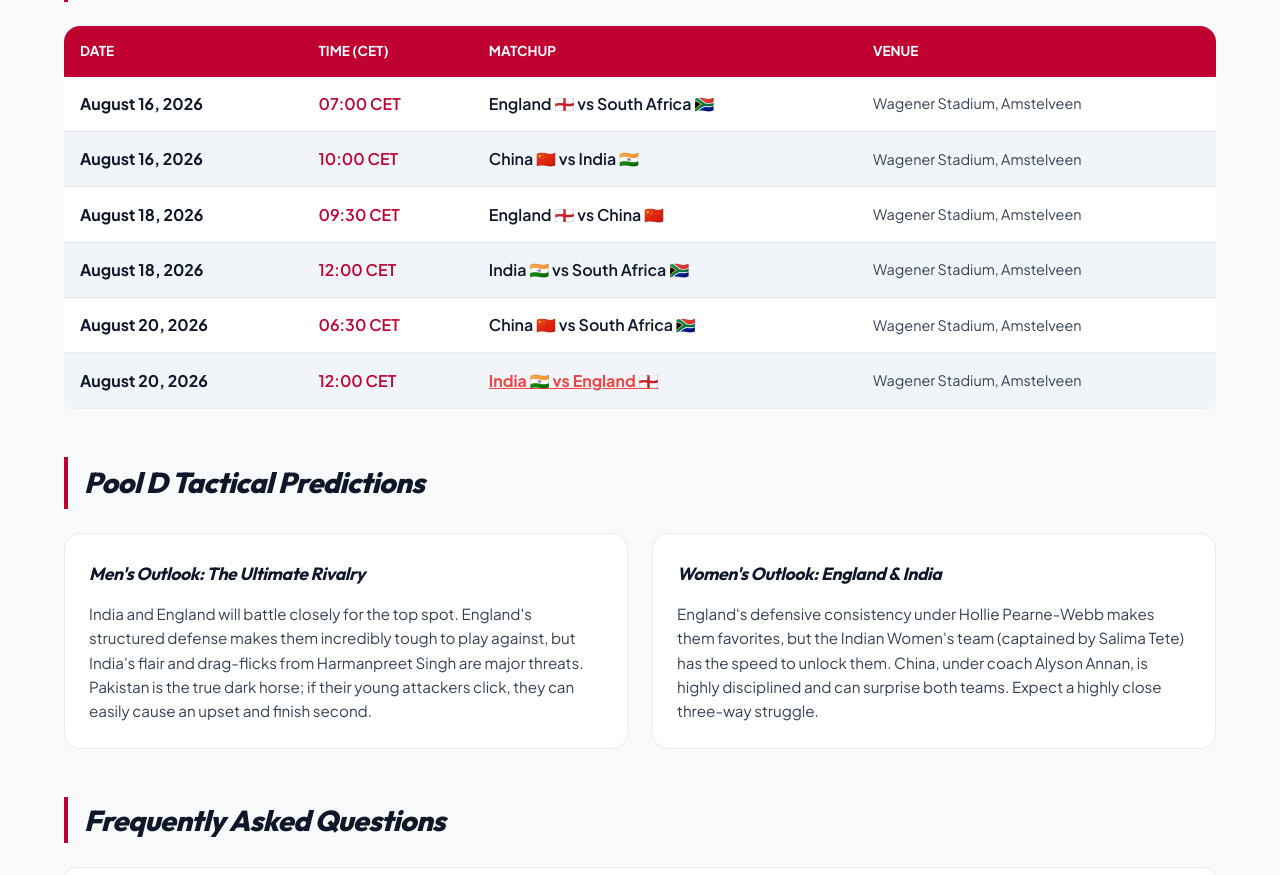
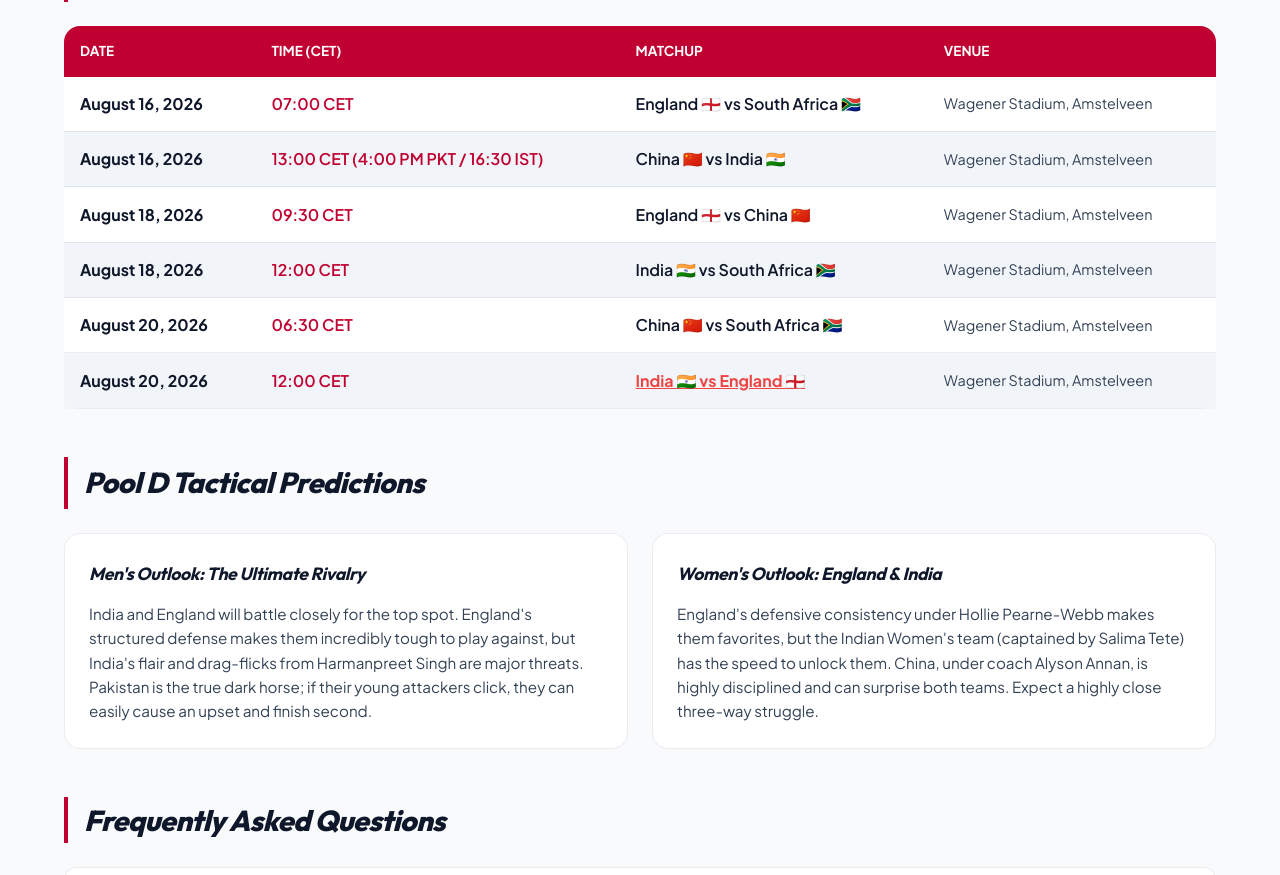
Before and after one commit to liveetcstream-beep/hockeyworldcup2026, a Next.js app: page /pool-d in a window 1280 px wide. Shown: the part 1760-2635 px from the top of the page. Built offline with nearby package versions, Linux system fonts and the light colour scheme.

Commit message:
Fix: Synchronize Points Table, Pool D fixtures, and Live Scorecard connected links with official schedule

```diff
--- a/src/app/points-table/page.js
+++ b/src/app/points-table/page.js
@@ -78,10 +78,10 @@ const STANDINGS_DATA = {
       { name: "France", code: "FRA", flag: "fr", slug: "france", p: 0, w: 0, d: 0, l: 0, gf: 0, ga: 0, gd: 0, pts: 0, recentRes: "Plays Today" }
     ],
     "Pool D": [
-      { name: "China", code: "CHN", flag: "cn", slug: "china", p: 1, w: 1, d: 0, l: 0, gf: 1, ga: 0, gd: 1, pts: 3, recentRes: "W 1-0 vs IND" },
+      { name: "China", code: "CHN", flag: "cn", slug: "china", p: 0, w: 0, d: 0, l: 0, gf: 0, ga: 0, gd: 0, pts: 0, recentRes: "Today vs IND (4 PM PKT)" },
+      { name: "India", code: "IND", flag: "in", slug: "india", p: 0, w: 0, d: 0, l: 0, gf: 0, ga: 0, gd: 0, pts: 0, recentRes: "Today vs CHN (4 PM PKT)" },
       { name: "England", code: "ENG", flag: "gb-eng", slug: "england", p: 0, w: 0, d: 0, l: 0, gf: 0, ga: 0, gd: 0, pts: 0, recentRes: "Aug 18 vs CHN" },
-      { name: "South Africa", code: "RSA", flag: "za", slug: "south-africa", p: 0, w: 0, d: 0, l: 0, gf: 0, ga: 0, gd: 0, pts: 0, recentRes: "Aug 18 vs IND" },
-      { name: "India", code: "IND", flag: "in", slug: "india", p: 1, w: 0, d: 0, l: 1, gf: 0, ga: 1, gd: -1, pts: 0, recentRes: "L 0-1 vs CHN" }
+      { name: "South Africa", code: "RSA", flag: "za", slug: "south-africa", p: 0, w: 0, d: 0, l: 0, gf: 0, ga: 0, gd: 0, pts: 0, recentRes: "Aug 18 vs IND" }
     ]
   }
 };
--- a/src/app/pool-d/page.js
+++ b/src/app/pool-d/page.js
@@ -59,7 +59,7 @@ export default function PoolDPage() {
 
   const womenFixtures = [
     { date: "August 16, 2026", time: "07:00 CET", match: "England 🏴󠁧󠁢󠁥󠁮󠁧󠁿 vs South Africa 🇿🇦", venue: "Wagener Stadium, Amstelveen" },
-    { date: "August 16, 2026", time: "10:00 CET", match: "China 🇨🇳 vs India 🇮🇳", venue: "Wagener Stadium, Amstelveen" },
+    { date: "August 16, 2026", time: "13:00 CET (4:00 PM PKT / 16:30 IST)", match: "China 🇨🇳 vs India 🇮🇳", venue: "Wagener Stadium, Amstelveen" },
     { date: "August 18, 2026", time: "09:30 CET", match: "England 🏴󠁧󠁢󠁥󠁮󠁧󠁿 vs China 🇨🇳", venue: "Wagener Stadium, Amstelveen" },
     { date: "August 18, 2026", time: "12:00 CET", match: "India 🇮🇳 vs South Africa 🇿🇦", venue: "Wagener Stadium, Amstelveen" },
     { date: "August 20, 2026", time: "06:30 CET", match: "China 🇨🇳 vs South Africa 🇿🇦", venue: "Wagener Stadium, Amstelveen" },
```
